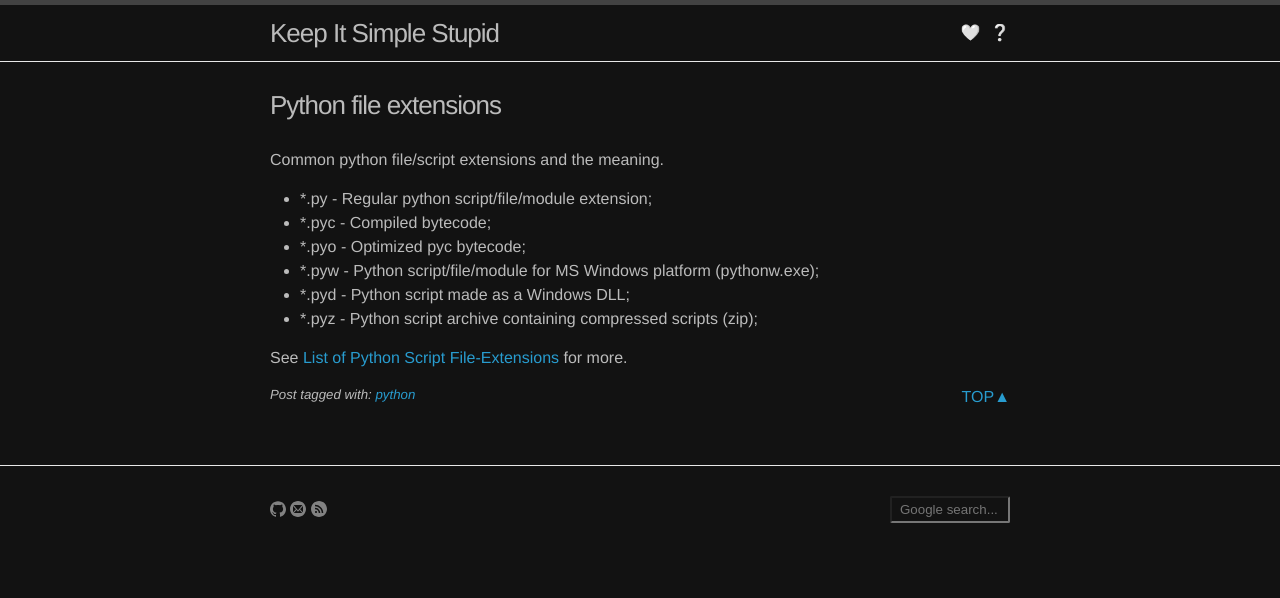
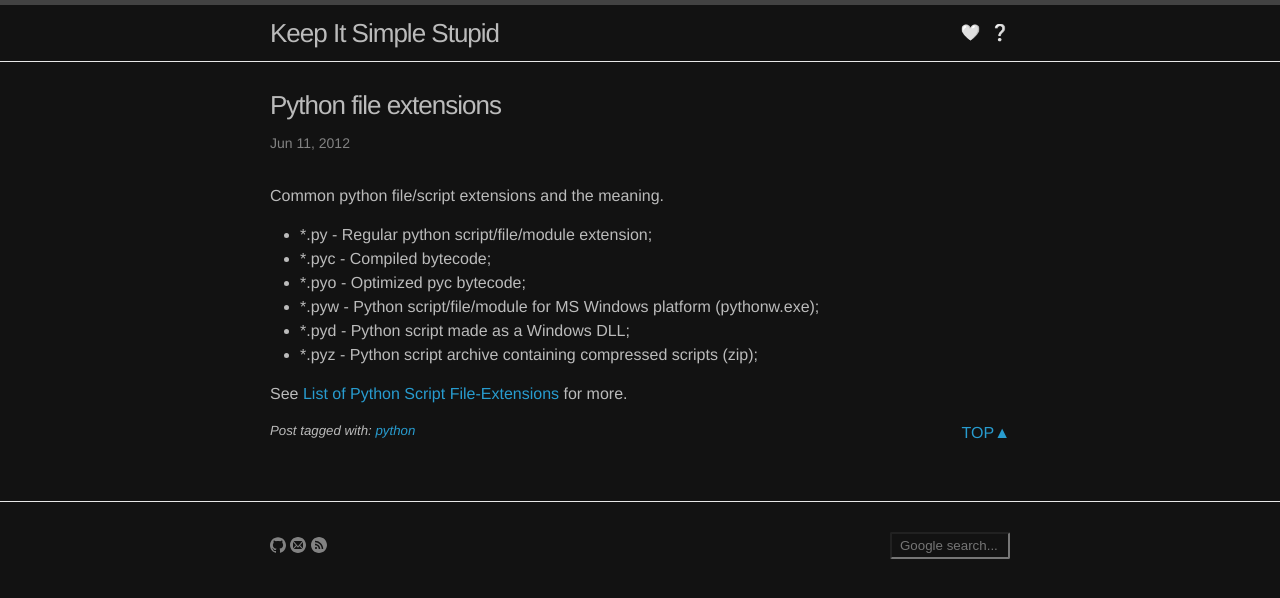
Before and after one commit to yuan-jiang/yuan-jiang.github.io, a Jekyll site: the page built from _posts/2012-06-11-python-file-extensions.md, in a window 1280 px wide. Shown: the top 598 px of the page. Built offline with Jekyll 4.4.1, drawn with Linux system fonts in a browser that asks for light colours; comment, search, counter and statistics services are not loaded.

Commit message:
Add back the post timestamp

```diff
--- a/_layouts/post.html
+++ b/_layouts/post.html
@@ -6,7 +6,11 @@
 
   <header class="post-header">
     <h3 class="post-title" itemprop="name headline">{{ page.title }}</h3>
-    <!-- <p class="post-meta"><time datetime="{{ page.date | date_to_xmlschema }}" itemprop="datePublished">{{ page.date | date: "%b %-d, %Y" }}</time>{% if site.author %} • <span itemprop="author" itemscope itemtype="http://schema.org/Person"><span itemprop="name">{{ site.author }}</span></span>{% endif %}</p> -->
+    <p class="post-meta">
+      <time datetime="{{ page.date | date_to_xmlschema }}" itemprop="datePublished">
+        {{ page.date | date: "%b %-d, %Y" }}
+      </time
+    ></p>
   </header>
 
   {% assign post = page %}
```
